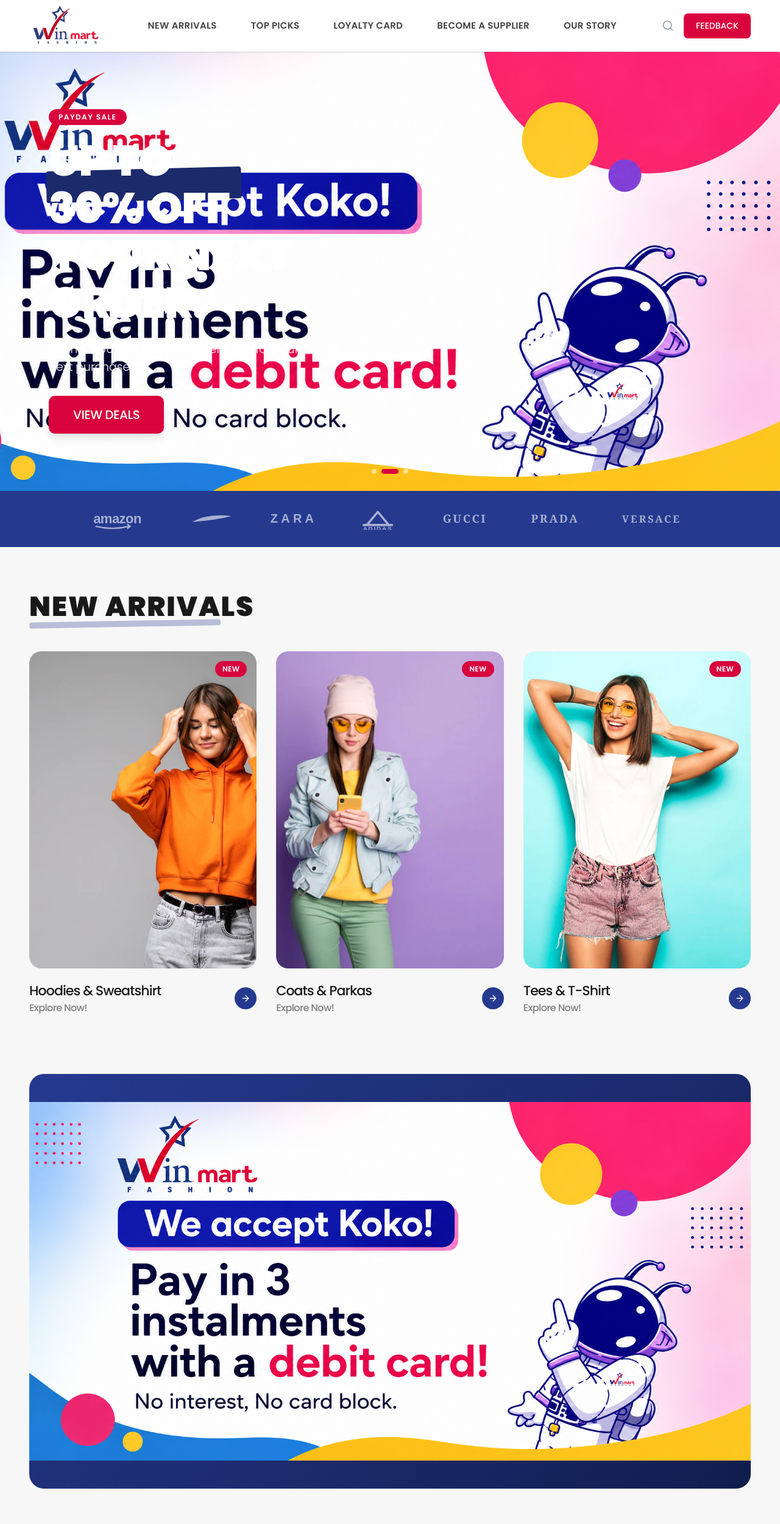
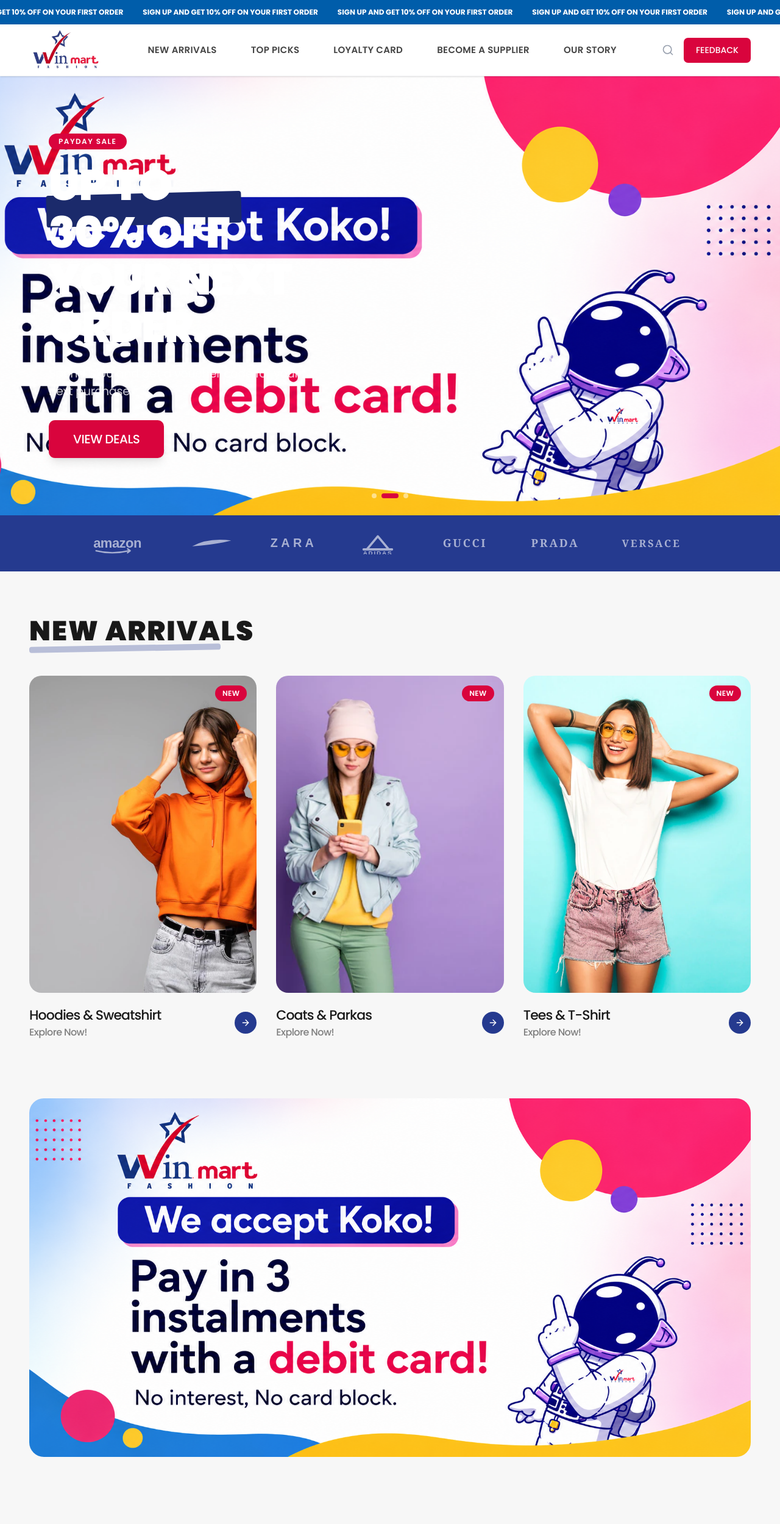
Before and after one commit to sana-co/winmart, a React (Vite) app: page / in a window 1280 px wide. Shown: the top 2499 px of the page at 61% size. Built offline with nearby package versions, Linux system fonts and the light colour scheme.

Commit message:
announcement bar done

```diff
--- /dev/null
+++ b/src/app/components/announcement-bar.tsx
@@ -0,0 +1,28 @@
+const announcementText = "SIGN UP AND GET 10% OFF ON YOUR FIRST ORDER";
+const announcementItems = Array.from({ length: 8 }, (_, index) => index);
+
+function AnnouncementTrack({ hidden = false }: { hidden?: boolean }) {
+  return (
+    <div
+      className="flex shrink-0 items-center gap-8 pr-8"
+      aria-hidden={hidden ? "true" : undefined}
+    >
+      {announcementItems.map(item => (
+        <span key={item} className="whitespace-nowrap">
+          {announcementText}
+        </span>
+      ))}
+    </div>
+  );
+}
+
+export function AnnouncementBar() {
+  return (
+    <div className="h-6 overflow-hidden bg-[#005DAA] text-white sm:h-10">
+      <div className="flex h-full w-max animate-winmart-marquee items-center text-[11px] font-bold uppercase leading-none tracking-normal sm:text-xs">
+        <AnnouncementTrack />
+        <AnnouncementTrack hidden />
+      </div>
+    </div>
+  );
+}
--- a/src/app/components/root-layout.tsx
+++ b/src/app/components/root-layout.tsx
@@ -1,11 +1,15 @@
 import { Outlet } from "react-router";
+import { AnnouncementBar } from "./announcement-bar";
 import { WinmartNav } from "./winmart-nav";
 import { WinmartFooter } from "./winmart-footer";
 
 export function RootLayout() {
   return (
     <div className="min-h-screen bg-[#f7f7f7]" style={{ fontFamily: "Poppins, sans-serif" }}>
-      <WinmartNav />
+      <header className="sticky top-0 z-50 w-full">
+        <AnnouncementBar />
+        <WinmartNav />
+      </header>
       <main>
         <Outlet />
       </main>
--- a/src/app/components/winmart-banner.tsx
+++ b/src/app/components/winmart-banner.tsx
@@ -4,17 +4,11 @@ export function WinmartBanner() {
   return (
     <section className="w-full bg-[#f7f7f7] py-8">
       <div className="max-w-[1400px] mx-auto px-6 lg:px-12">
-        <div
-          className="relative h-[680px] rounded-[24px] overflow-hidden flex items-center justify-center"
-          style={{
-            background:
-              "linear-gradient(135deg, #253A8F 0%, #1B2A6B 60%, #0F1D4D 100%)",
-          }}
-        >
+        <div className="relative rounded-[24px] overflow-hidden">
           <img
             src={imgModel}
             alt="Winmart Banner"
-            className="max-w-full max-h-full object-contain"
+            className="w-full h-auto block"
           />
         </div>
       </div>
--- a/src/app/components/winmart-footer.tsx
+++ b/src/app/components/winmart-footer.tsx
@@ -20,6 +20,23 @@ function InstagramIcon() {
         <rect x="12" y="12" width="20" height="20" rx="6" stroke="white" strokeWidth="2" />
         <circle cx="22" cy="22" r="5" stroke="white" strokeWidth="2" />
         <circle cx="28.5" cy="15.5" r="1.5" fill="white" />
+      </svg>
+    </a>
+  );
+}
+
+function ThreadsIcon() {
+  return (
+    <a href="https://www.threads.net/@winmartfashion" target="_blank" rel="noopener noreferrer">
+      <svg width="44" height="44" fill="none" viewBox="0 0 44 44" aria-label="Threads">
+        <rect width="44" height="44" rx="12" fill="#D9043D" />
+        <path
+          d="M29.7 17.2c-1.1-4.2-4.2-6.2-8.1-6.2-5.6 0-9.6 4.1-9.6 11s3.8 11 9.7 11c5 0 8.6-2.6 8.6-6.4 0-3.1-2.4-5.2-6.7-5.5-4.1-.3-6.4 1.1-6.4 3.2 0 1.9 1.8 3 4.1 3 2.7 0 4.3-1.8 4.3-4.8 0-3.8-1.7-6-4.9-6-2 0-3.6.8-4.7 2.2"
+          stroke="white"
+          strokeWidth="3"
+          strokeLinecap="round"
+          strokeLinejoin="round"
+        />
       </svg>
     </a>
   );
@@ -69,11 +86,12 @@ export function WinmartFooter() {
             <div className="flex items-center gap-3">
               <button className="hover:opacity-80 transition-opacity"><FacebookIcon /></button>
               <button className="hover:opacity-80 transition-opacity"><InstagramIcon /></button>
+              <button className="hover:opacity-80 transition-opacity"><ThreadsIcon /></button>
               <button className="hover:opacity-80 transition-opacity"><TikTokIcon /></button>
             </div>
           </div>
 
-          <div className="grid grid-cols-1 sm:grid-cols-3 gap-10 lg:gap-16 flex-1">
+          <div className="grid grid-cols-1 sm:grid-cols-2 xl:grid-cols-4 gap-10 lg:gap-16 flex-1">
             <div className="flex flex-col gap-3">
               <p className="text-[#1B2A6B]" style={{ fontFamily: "Roboto, sans-serif", fontWeight: 700, fontSize: "18px", letterSpacing: "0.3px" }}>
                 Company
@@ -109,6 +127,27 @@ export function WinmartFooter() {
 
             <div className="flex flex-col gap-3">
               <p className="text-[#1B2A6B]" style={{ fontFamily: "Roboto, sans-serif", fontWeight: 700, fontSize: "18px", letterSpacing: "0.3px" }}>
+                Contact
+              </p>
+              <a href="tel:+94777009697" className="text-[#4f5874] hover:text-[#D9043D] transition-colors leading-relaxed" style={{ fontFamily: "Roboto, sans-serif", fontSize: "15px" }}>
+                077 700 9697
+              </a>
+              <a href="mailto:winmartfashion.social@gmail.com" className="text-[#4f5874] hover:text-[#D9043D] transition-colors leading-relaxed break-words" style={{ fontFamily: "Roboto, sans-serif", fontSize: "15px" }}>
+                winmartfashion.social@gmail.com
+              </a>
+              <a
+                href="https://maps.app.goo.gl/TxykJ1ChRMhNKGNo8"
+                target="_blank"
+                rel="noopener noreferrer"
+                className="text-[#4f5874] hover:text-[#D9043D] transition-colors leading-relaxed"
+                style={{ fontFamily: "Roboto, sans-serif", fontSize: "15px" }}
+              >
+                No.109/4 Sumangala Mw, Ratnapura Road, Horana
+              </a>
+            </div>
+
+            <div className="flex flex-col gap-3">
+              <p className="text-[#1B2A6B]" style={{ fontFamily: "Roboto, sans-serif", fontWeight: 700, fontSize: "18px", letterSpacing: "0.3px" }}>
                 Legal
               </p>
               {["Terms & Conditions", "Privacy Policy"].map(link => (
--- a/src/app/components/winmart-nav.tsx
+++ b/src/app/components/winmart-nav.tsx
@@ -16,7 +16,7 @@ export function WinmartNav() {
   const { pathname } = useLocation();
 
   return (
-    <nav className="w-full bg-white sticky top-0 z-50 shadow-sm border-b border-gray-100">
+    <nav className="w-full bg-white shadow-sm border-b border-gray-100">
       <div className="max-w-[1400px] mx-auto px-6 lg:px-12 h-[84px] flex items-center justify-between gap-6">
 
         {/* Logo */}
--- a/src/styles/tailwind.css
+++ b/src/styles/tailwind.css
@@ -2,3 +2,17 @@
 @source '../**/*.{js,ts,jsx,tsx}';
 
 @import 'tw-animate-css';
+
+@keyframes winmart-marquee {
+  from {
+    transform: translateX(0);
+  }
+
+  to {
+    transform: translateX(-50%);
+  }
+}
+
+@utility animate-winmart-marquee {
+  animation: winmart-marquee 24s linear infinite;
+}
```
